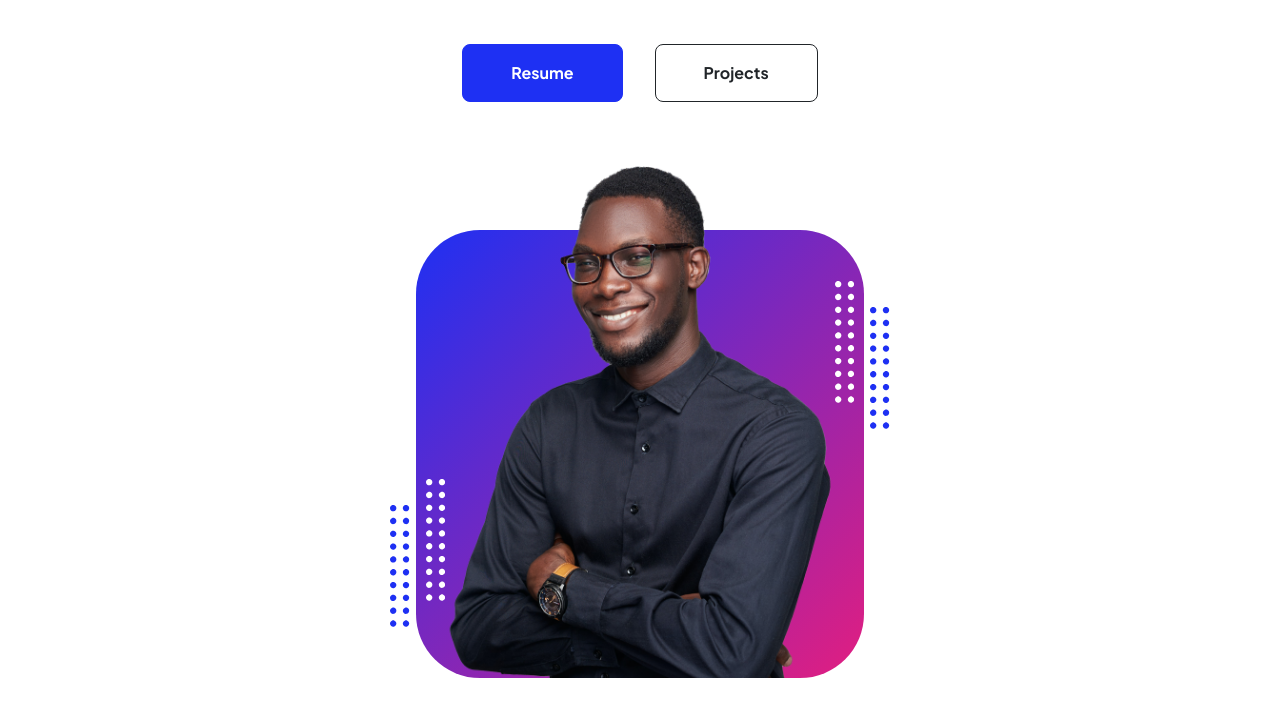
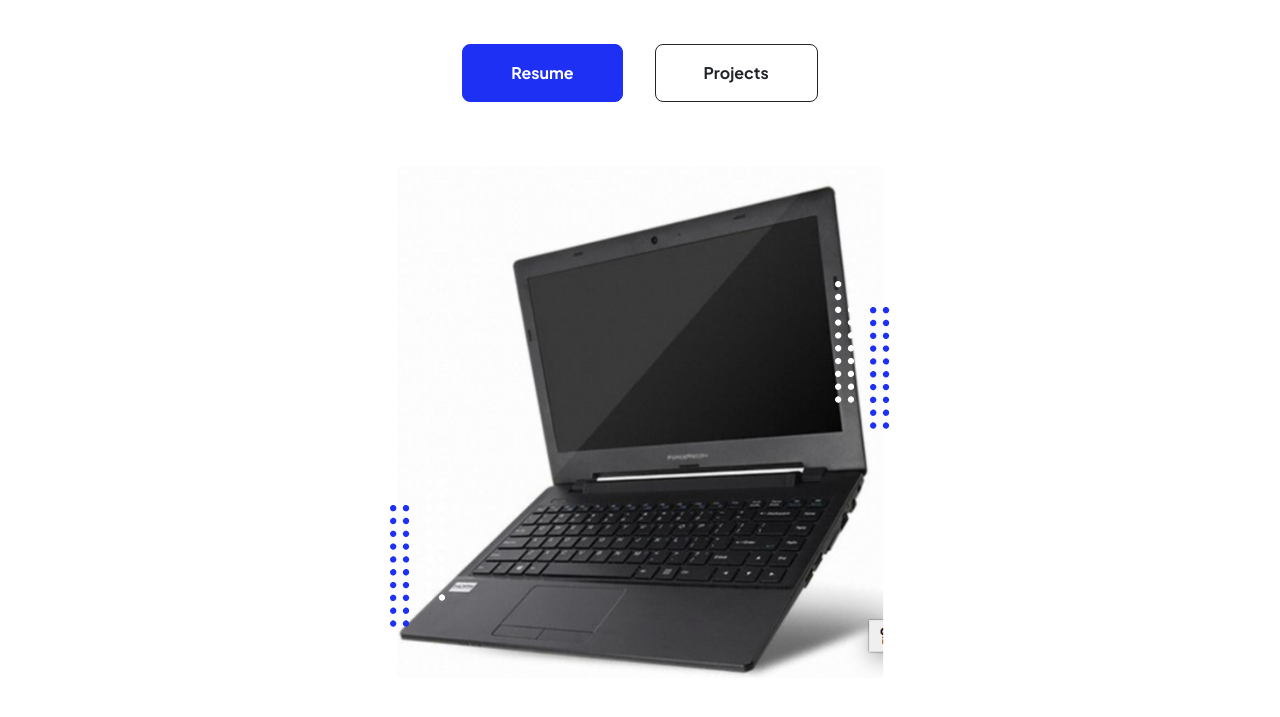
Before and after one commit to yonghaa/yonghaa.github.io, a plain HTML site: page index.html in a window 1280 px wide. Shown: the part 291-1008 px from the top of the page. Drawn offline with nearby package versions, Linux system fonts and the light colour scheme.

Commit message:
notebook

```diff
--- a/index.html
+++ b/index.html
@@ -56,7 +56,7 @@
                                 <div class="profile bg-gradient-primary-to-secondary">
                                     <!-- TIP: For best results, use a photo with a transparent background like the demo example below-->
                                     <!-- Watch a tutorial on how to do this on YouTube (link)-->
-                                    <img class="profile-img" src="assets/profile.png" alt="..." />
+                                    <img class="profile-img" src="assets/notebook.png" alt="..." />
                                     <div class="dots-1">
                                         <!-- SVG Dots-->
                                         <svg version="1.1" xmlns="http://www.w3.org/2000/svg" xmlns:xlink="http://www.w3.org/1999/xlink" x="0px" y="0px" viewBox="0 0 191.6 1215.4" style="enable-background: new 0 0 191.6 1215.4" xml:space="preserve">
```
Also changed, not shown: assets/notebook.png (added).
